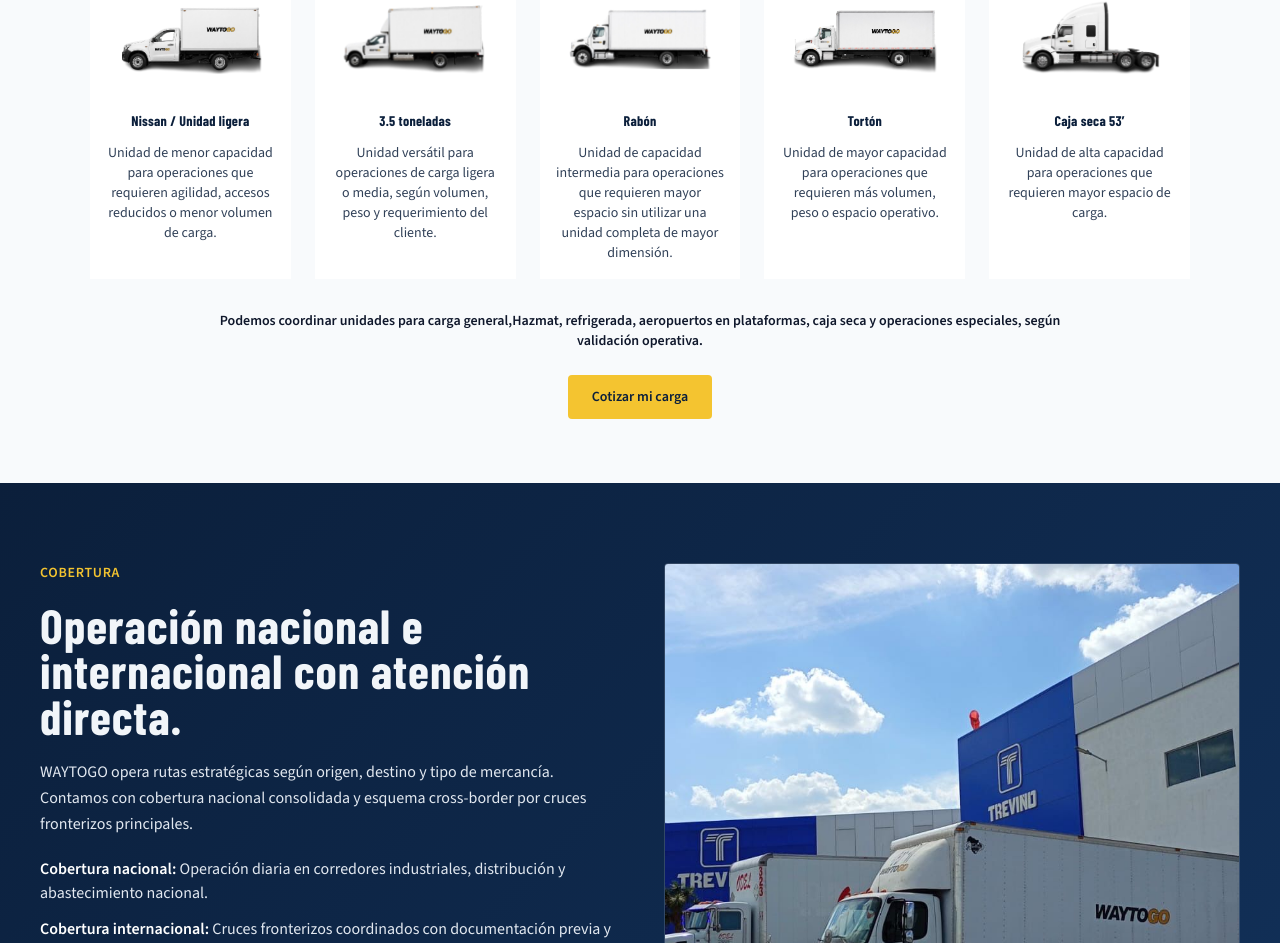
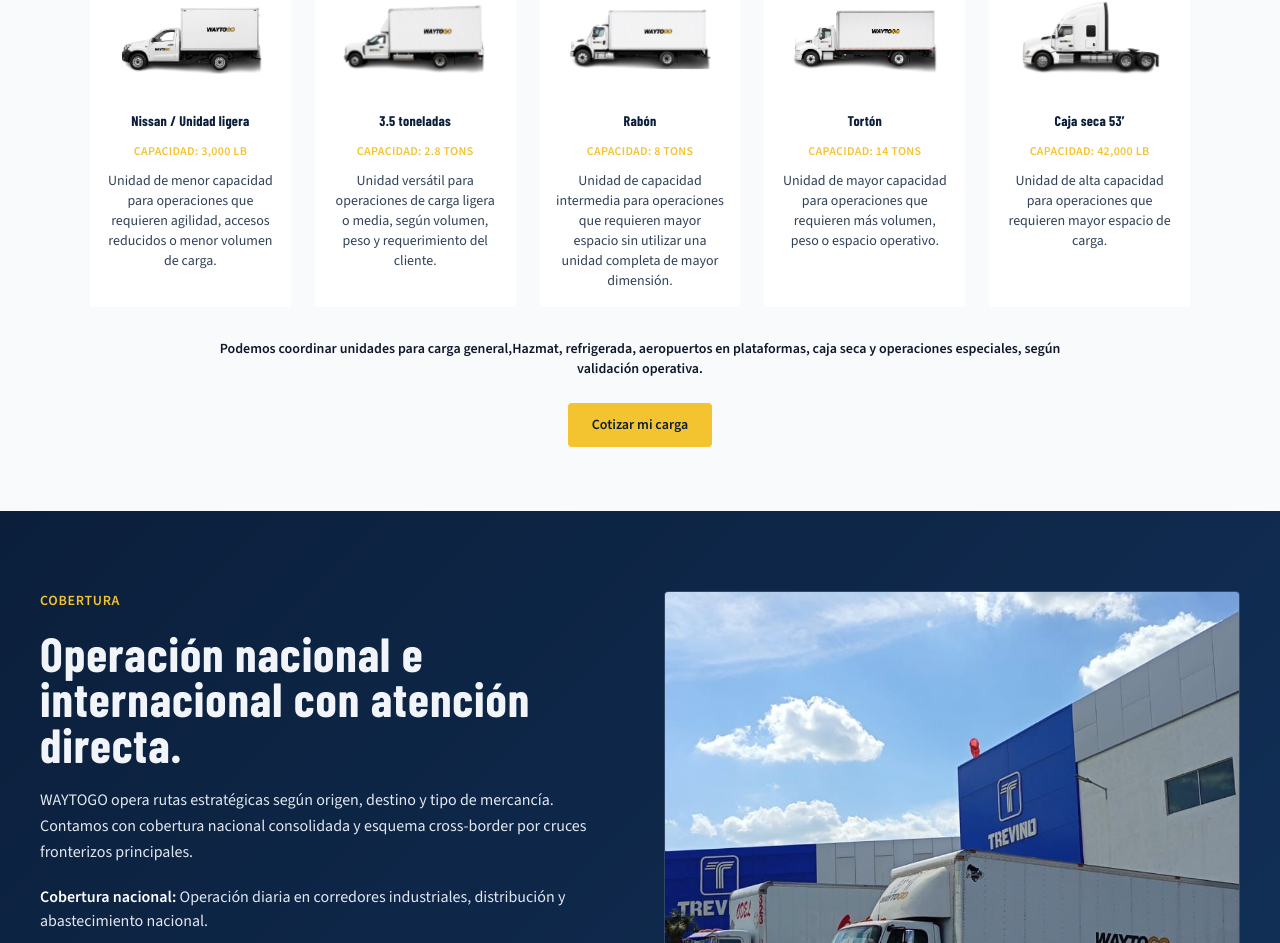
Before and after one commit to fernandotenchipe/WTG-web, a Next.js app: page / in a window 1280 px wide. Shown: the part 1943-2886 px from the top of the page. Built offline with nearby package versions, Linux system fonts and the light colour scheme.

Commit message:
capacidad

```diff
--- a/app/page.tsx
+++ b/app/page.tsx
@@ -55,6 +55,7 @@
   const fleetUnits = [
     {
       type: "Nissan / Unidad ligera",
+      capacity: "Capacidad: 3,000 lb",
       image: "/images/nissan.png",
       alt: "Nissan de carga ligera para operación urbana y local",
       description:
@@ -62,6 +63,7 @@
     },
     {
       type: "3.5 toneladas",
+      capacity: "Capacidad: 2.8 tons",
       image: "/images/3.5.png",
       alt: "Unidad de 3.5 toneladas para carga ligera y media",
       description:
@@ -69,6 +71,7 @@
     },
     {
       type: "Rabón",
+      capacity: "Capacidad: 8 tons",
       image: "/images/rabon.png",
       alt: "Unidad Rabón para operaciones de capacidad intermedia",
       description:
@@ -76,6 +79,7 @@
     },
     {
       type: "Tortón",
+      capacity: "Capacidad: 14 tons",
       image: "/images/torton.png",
       alt: "Unidad Torton para operaciones de mayor volumen y peso",
       description:
@@ -83,6 +87,7 @@
     },
     {
       type: "Caja seca 53’",
+      capacity: "Capacidad: 42,000 lb",
       image: "/images/53.png",
       alt: "Caja seca de 53 pies para operación de alta capacidad",
       description:
@@ -283,6 +288,7 @@
                   </div>
                 </div>
                 <h3 className="text-sm font-bold text-[var(--navy-900)]">{unit.type}</h3>
+                <p className="text-xs font-semibold uppercase tracking-wide text-[var(--yellow-400)]">{unit.capacity}</p>
                 <p className="text-sm text-slate-700">{unit.description}</p>
               </div>
             ))}
```
